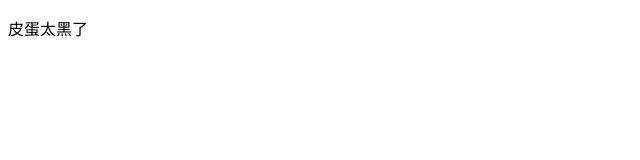
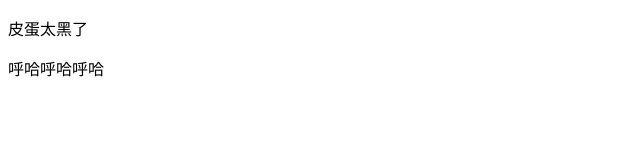
Before and after one commit to georgia0v0/sixteam, a plain HTML site: page 项目三/lianxi.html in a window 1280 px wide. Shown: the whole page, without its empty margins (0-640 px from the left). Drawn offline with Linux system fonts and the light colour scheme.

Commit message:
我们在一起

```diff
--- a/项目三/lianxi.html
+++ b/项目三/lianxi.html
@@ -7,5 +7,6 @@
 </head>
 <body>
   <p>皮蛋太黑了</p>
+  <p>呼哈呼哈呼哈</p>
 </body>
 </html>
```
